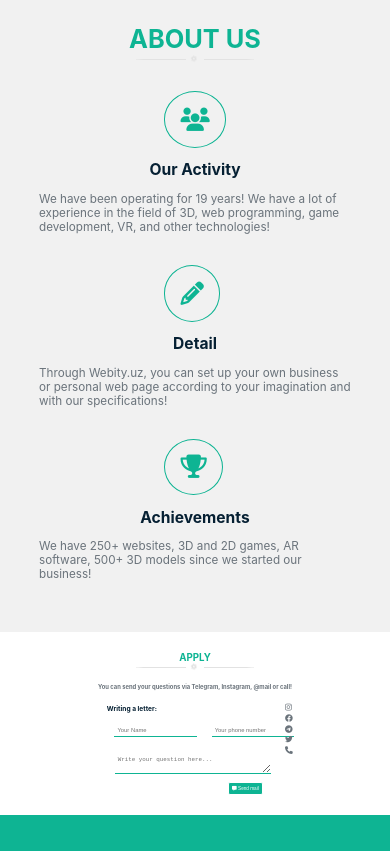
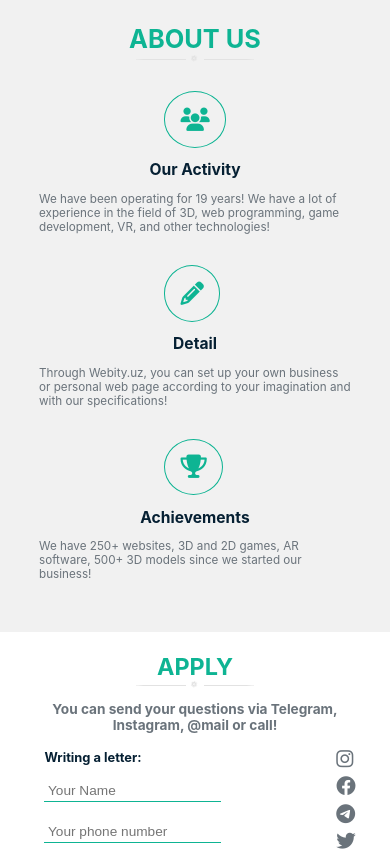
Before and after one commit to SoloCodeTeam/webity, a React (Create React App) app: page / in a window 390 px wide. Shown: the top 851 px of the page. Built offline with nearby package versions, Linux system fonts and the light colour scheme.

Commit message:
style changes

```diff
--- a/src/components/FooterComp/style.css
+++ b/src/components/FooterComp/style.css
@@ -76,6 +76,7 @@
     }
     .FooterComp ul li{
         align-items: center;
+        margin: 5% 0;
     }
     .FooterComp h3{
         width: 100%;
--- a/src/components/MessageComp/style.css
+++ b/src/components/MessageComp/style.css
@@ -74,3 +74,64 @@
 .MessageComp .LinksBox a:hover{
     transform: scale(1.2);
 }
+@media(max-width: 1000px){
+    .MessageComp h1{
+        font-size: 4vw;
+    }
+    .MessageComp p{
+        font-size: 2.5vw;
+    }
+    .MessageComp form h2{
+        font-size: 2.3vw;
+    }
+    .MessageComp .LinksBox a{
+        font-size: 3.5vw;
+    }
+    .MessageComp form button{
+        font-size: 2vw;
+    }
+    .MessageComp form input,.MessageComp form textarea{
+        font-size: 2.5vw;
+    }
+    .MessageComp form{
+        margin-right: 10%;
+    }
+    .MessageComp form textarea{
+        min-height: 5.5vw;
+        max-height: 11vw;
+        min-width: 65vw;
+        max-width: 65vw;
+    }
+}
+@media(max-width: 600px){
+    .MessageComp h1{
+        font-size: 6vw;
+    }
+    .MessageComp p{
+        font-size: 3.5vw;
+    }
+    .MessageComp form h2{
+        font-size: 3.3vw;
+    }
+    .MessageComp .LinksBox a{
+        font-size: 5vw;
+    }
+    .MessageComp form button{
+        font-size: 3vw;
+    }
+    .MessageComp form input,.MessageComp form textarea{
+        font-size: 3.5vw;
+    }
+    .MessageComp form span{
+        flex-direction: column;
+    }
+    .MessageComp form input{
+        width: 100%;
+    }
+    .MessageComp form textarea{
+        min-height: 2.5vw;
+        max-height: 11vw;
+        min-width: 65vw;
+        max-width: 65vw;
+    }
+}
```
